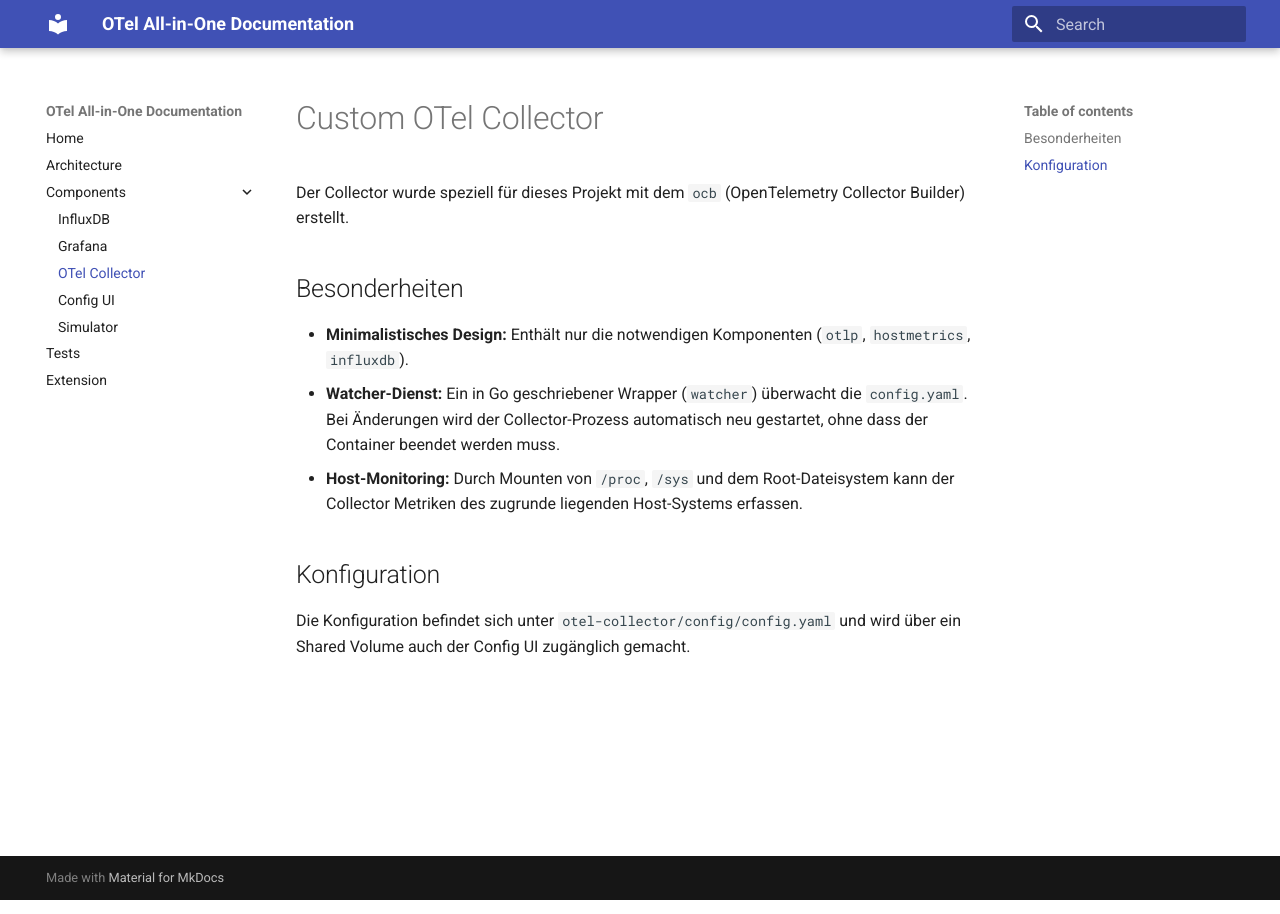
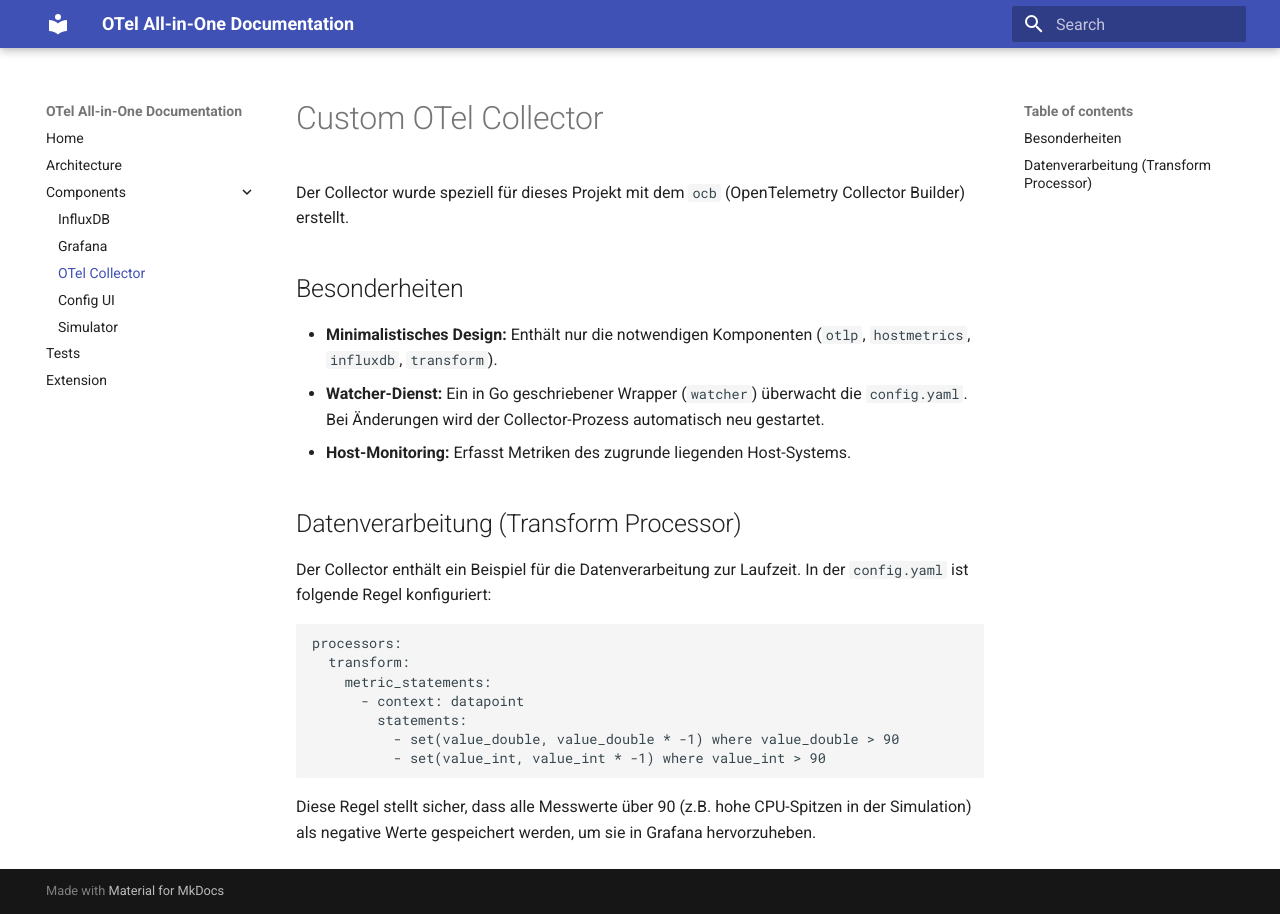
Before and after one commit to LambdaWP-567/otelall, an MkDocs documentation site: the page built from docs/docs/components/collector.md, in a window 1280 px wide. Built offline with MkDocs 1.6.1 and Material for MkDocs 9.7.7, drawn with Linux system fonts in a browser that asks for light colours.

Commit message:
Complete OTel Monitoring Stack with Processing, UI, and CI/CD.
- Exposed InfluxDB UI on port 8086.
- Added Transform Processor to Collector (multiplies values > 90 by -1).
- Integrated GitHub Actions CI/CD pipeline for builds, E2E tests, and MkDocs deployment.
- Created comprehensive README.md and updated MkDocs documentation.
- Ensured continuous metric simulation.

Co-authored-by: google-labs-jules[bot] <161369871+google-labs-jules[bot]@users.noreply.github.com>

````diff
--- a/docs/docs/components/collector.md
+++ b/docs/docs/components/collector.md
@@ -4,10 +4,22 @@ Der Collector wurde speziell für dieses Projekt mit dem `ocb` (OpenTelemetry Co
 
 ## Besonderheiten
 
-*   **Minimalistisches Design:** Enthält nur die notwendigen Komponenten (`otlp`, `hostmetrics`, `influxdb`).
-*   **Watcher-Dienst:** Ein in Go geschriebener Wrapper (`watcher`) überwacht die `config.yaml`. Bei Änderungen wird der Collector-Prozess automatisch neu gestartet, ohne dass der Container beendet werden muss.
-*   **Host-Monitoring:** Durch Mounten von `/proc`, `/sys` und dem Root-Dateisystem kann der Collector Metriken des zugrunde liegenden Host-Systems erfassen.
+*   **Minimalistisches Design:** Enthält nur die notwendigen Komponenten (`otlp`, `hostmetrics`, `influxdb`, `transform`).
+*   **Watcher-Dienst:** Ein in Go geschriebener Wrapper (`watcher`) überwacht die `config.yaml`. Bei Änderungen wird der Collector-Prozess automatisch neu gestartet.
+*   **Host-Monitoring:** Erfasst Metriken des zugrunde liegenden Host-Systems.
 
-## Konfiguration
+## Datenverarbeitung (Transform Processor)
 
-Die Konfiguration befindet sich unter `otel-collector/config/config.yaml` und wird über ein Shared Volume auch der Config UI zugänglich gemacht.
+Der Collector enthält ein Beispiel für die Datenverarbeitung zur Laufzeit. In der `config.yaml` ist folgende Regel konfiguriert:
+
+```yaml
+processors:
+  transform:
+    metric_statements:
+      - context: datapoint
+        statements:
+          - set(value_double, value_double * -1) where value_double > 90
+          - set(value_int, value_int * -1) where value_int > 90
+```
+
+Diese Regel stellt sicher, dass alle Messwerte über 90 (z.B. hohe CPU-Spitzen in der Simulation) als negative Werte gespeichert werden, um sie in Grafana hervorzuheben.
````
Also changed, not shown: README.md, 3 other files.
